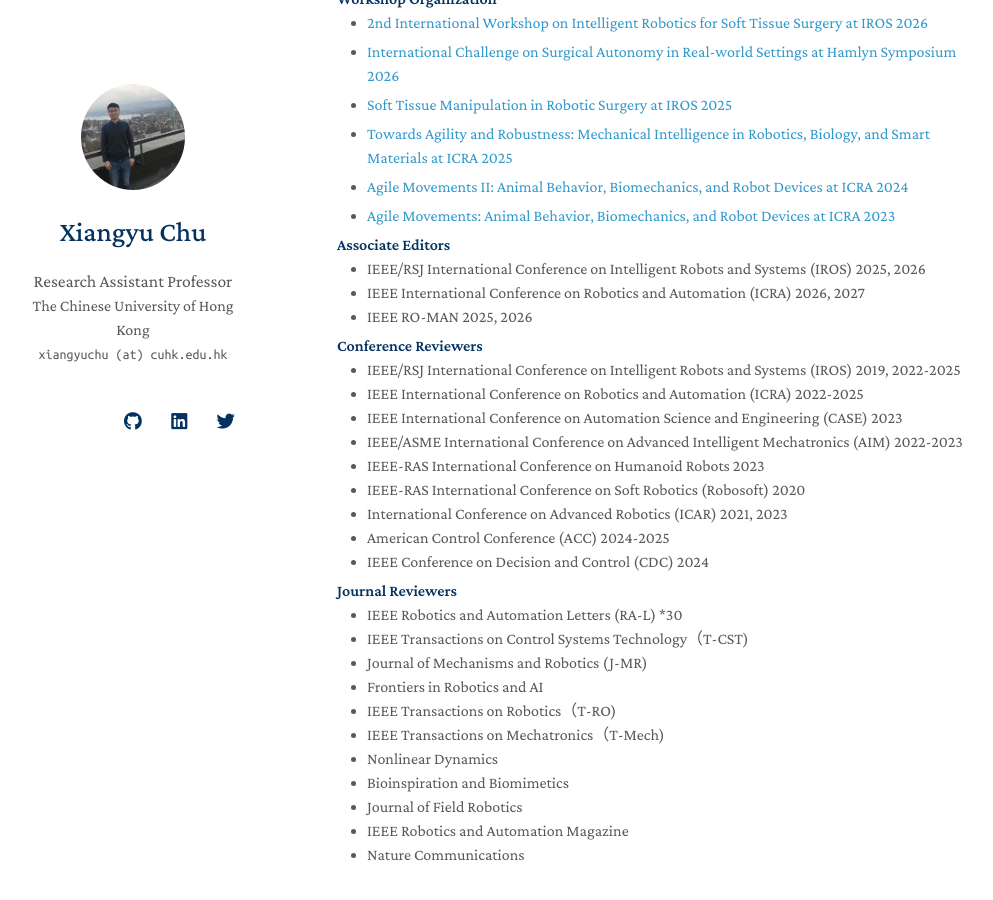
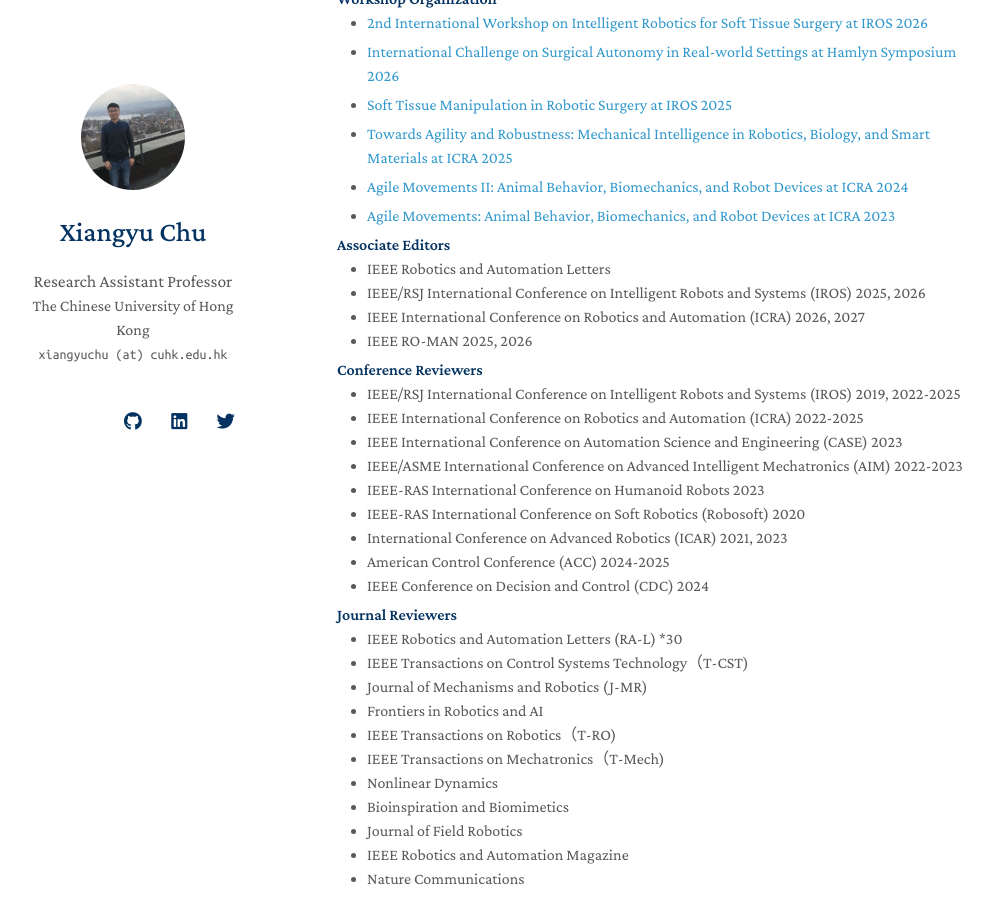
Before and after one commit to xiangyuchu03/xiangyuchu03.github.io, a Jekyll site: the page built from index.md, in a window 1280 px wide and 900 px high, scrolled down 4112 px. Shown: the whole window, without its empty margins (143-1136 px from the left). Built offline with Jekyll 4.4.1, drawn with Linux system fonts in a browser that asks for light colours; nearby versions of some CDN libraries; a style sheet for code colours, icons or effects is not loaded; our own code applies the rules of GitHub Pages for plain Markdown files.

Commit message:
Update services.md

```diff
--- a/_includes/services.md
+++ b/_includes/services.md
@@ -30,6 +30,7 @@
 <h4 style="margin:0 10px 0;">Associate Editors</h4>
 
 <ul style="margin:0 0 5px;">
+  <li><a href=""><autocolor> IEEE Robotics and Automation Letters </autocolor></a></li>
   <li><a href=""><autocolor> IEEE/RSJ International Conference on Intelligent Robots and Systems (IROS) 2025, 2026</autocolor></a></li>
   <li><a href=""><autocolor> IEEE International Conference on Robotics and Automation (ICRA) 2026, 2027 </autocolor></a></li>
   <li><a href=""><autocolor> IEEE RO-MAN 2025, 2026 </autocolor></a></li>
```
